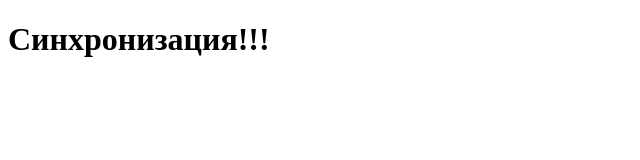
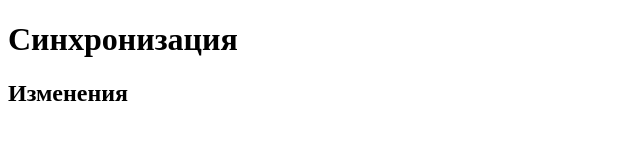
Before and after one commit to TaH4uK/TaH4uK.github.io, a plain HTML site: page index.html in a window 1280 px wide. Shown: the whole page, without its empty margins (0-640 px from the left). Drawn offline with Linux system fonts and the light colour scheme.

Commit message:
Проверка синхр.

```diff
--- a/index.html
+++ b/index.html
@@ -5,6 +5,7 @@
   <title>Document</title>
 </head>
 <body>
-  <h1>Синхронизация!!!</h1>
+  <h1>Синхронизация</h1>
+  <h2>Изменения</h2>
 </body>
 </html>
```
Also changed, not shown: css/style.css (added).
